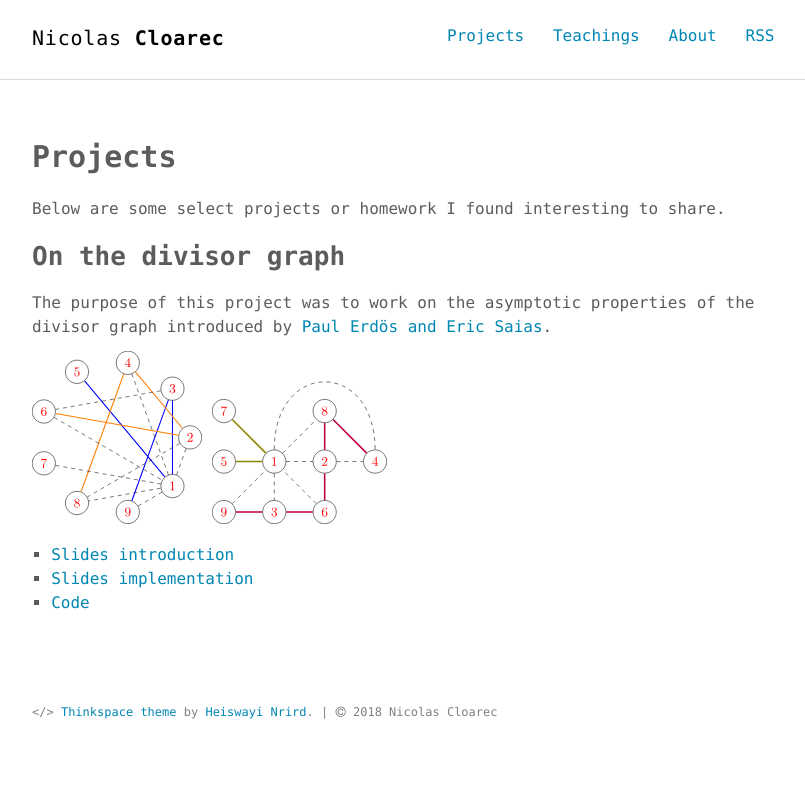
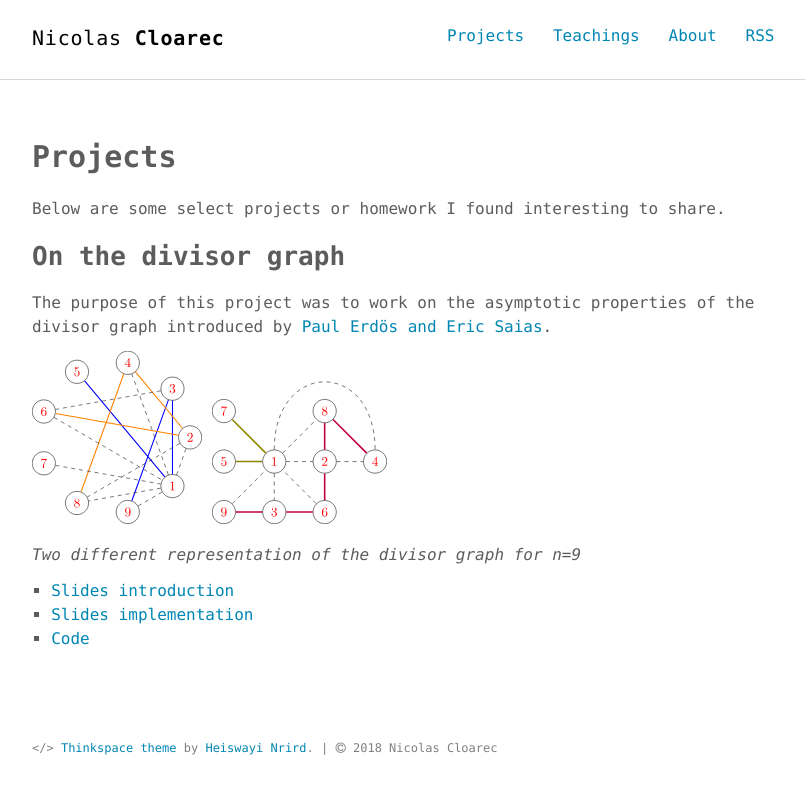
Before and after one commit to ncloarec/ncloarec.github.io, a Jekyll site: the page built from projects.md, in a window 1280 px wide. Shown: the top 794 px of the page, without its empty margins (232-1037 px from the left). Built offline with Jekyll 4.4.1, drawn with Linux system fonts in a browser that asks for light colours.

```diff
--- a/projects.md
+++ b/projects.md
@@ -6,15 +6,18 @@ permalink: /projects/
 
 Below are some select projects or homework I found interesting to share.
 
+<!-- ## Some properties about -->
+
 ## On the divisor graph
 
 The purpose of this project was to work on the asymptotic properties of the
 divisor graph introduced by [Paul Erdös and Eric Saias](http://matwbn.icm.edu.pl/ksiazki/aa/aa73/aa7324.pdf).
 
-![](/assets/images/graph1.svg)
-![](/assets/images/graph2.svg)
+![](/assets/images/graph1.svg) ![](/assets/images/graph2.svg)
+
+*Two different representation of the divisor graph for n=9*
 
 
-* [Slides introduction](https://github.com/ncloarec/TIPE/blob/master/info.pdf)
-* [Slides implementation](https://github.com/ncloarec/TIPE/blob/master/tipe.pdf)
+* [Slides introduction](../PDF/projects/tipe.pdf)
+* [Slides implementation](../PDF/projects/info.pdf)
 * [Code](https://github.com/ncloarec/TIPE)
```
Also changed, not shown: 2 other files.
